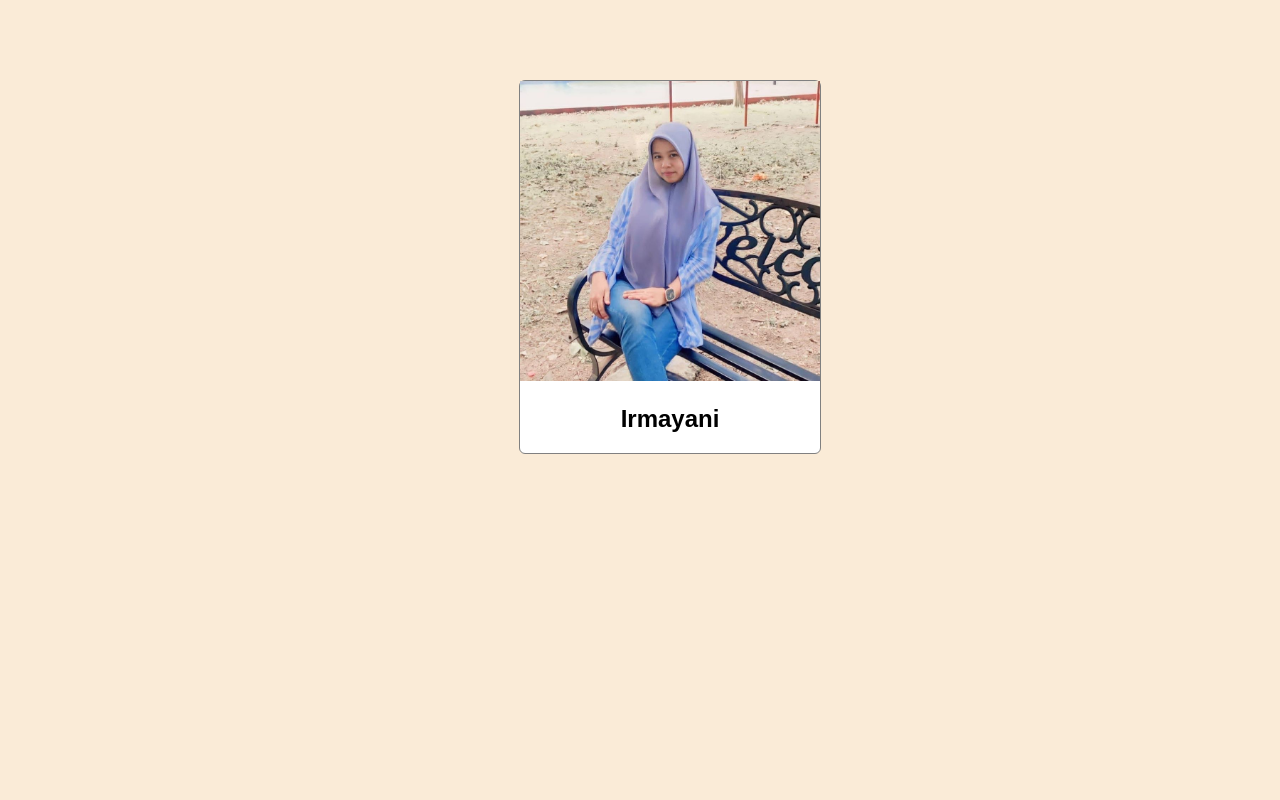
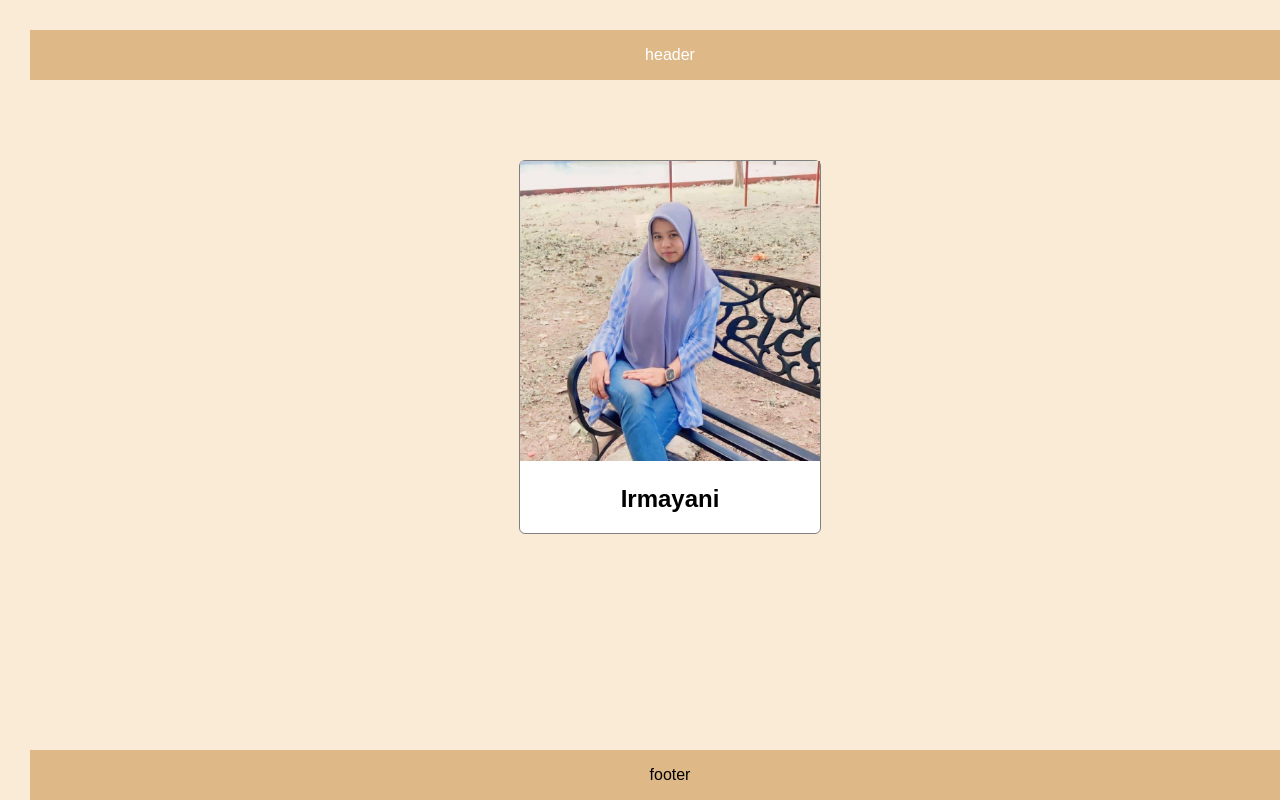
Before and after one commit to Ayy4/TUGAS3_KAKAS_IRMAYANI, a plain HTML site: page index.html in a window 1280 px wide. Shown: the top 800 px of the page. Drawn offline with Linux system fonts and the light colour scheme.

Commit message:
no message

```diff
--- a/index.html
+++ b/index.html
@@ -7,11 +7,11 @@
     <link rel="stylesheet" href="style.css">
 </head>
 <body>
-
+   <div id="header">header</div>
    <div id="profile-container">
     <img id="profile-image" src="img/349222200_3425185141142701_1745896532147457101_n.jpg">
     <h2 id="profile-name">Irmayani</h2>
 </div>
-
+<div id="footer">footer</div>
 </body>
 </html>
--- a/style.css
+++ b/style.css
@@ -35,3 +35,12 @@ body{
     background-color: burlywood;
     text-align: center;
 }
+
+#header{
+    width: 100%;
+    height: 50px;
+    line-height: 50px;
+    background-color: burlywood;
+    text-align: center;
+    color: white;
+}
```
